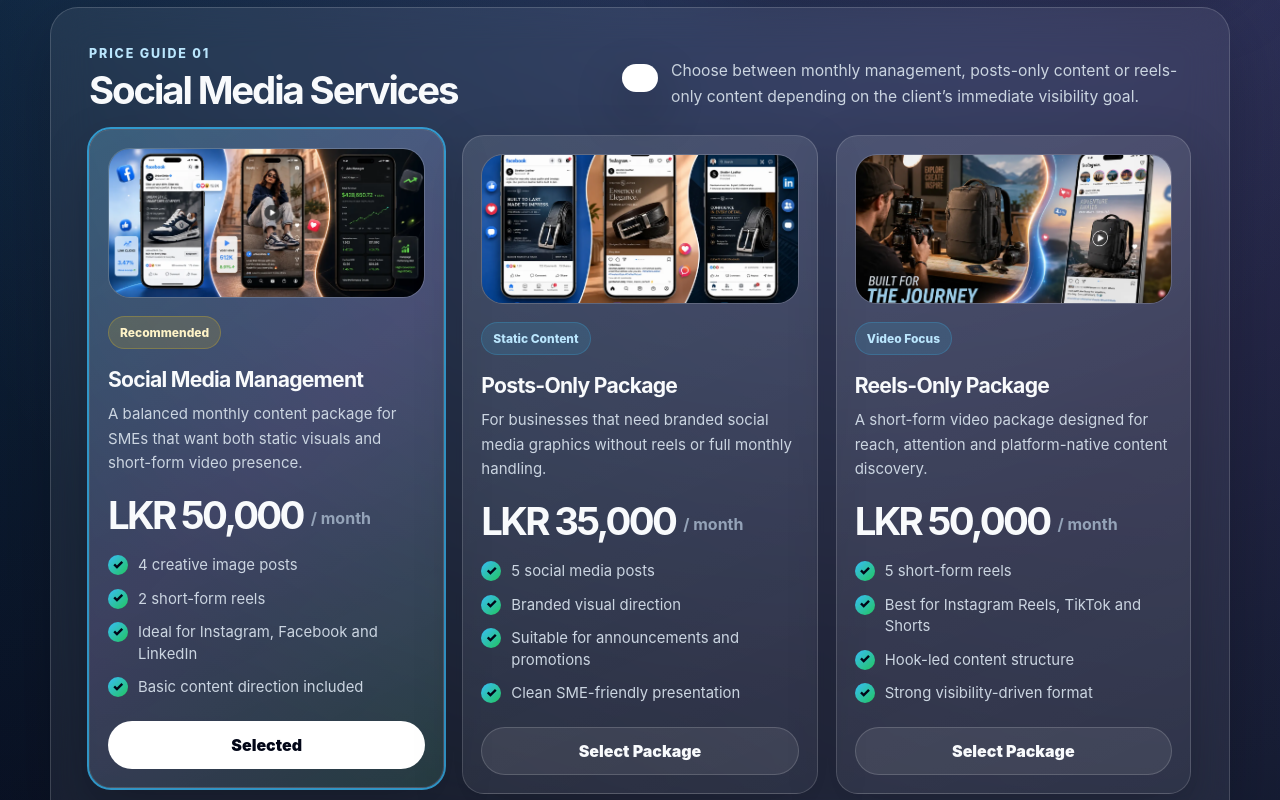
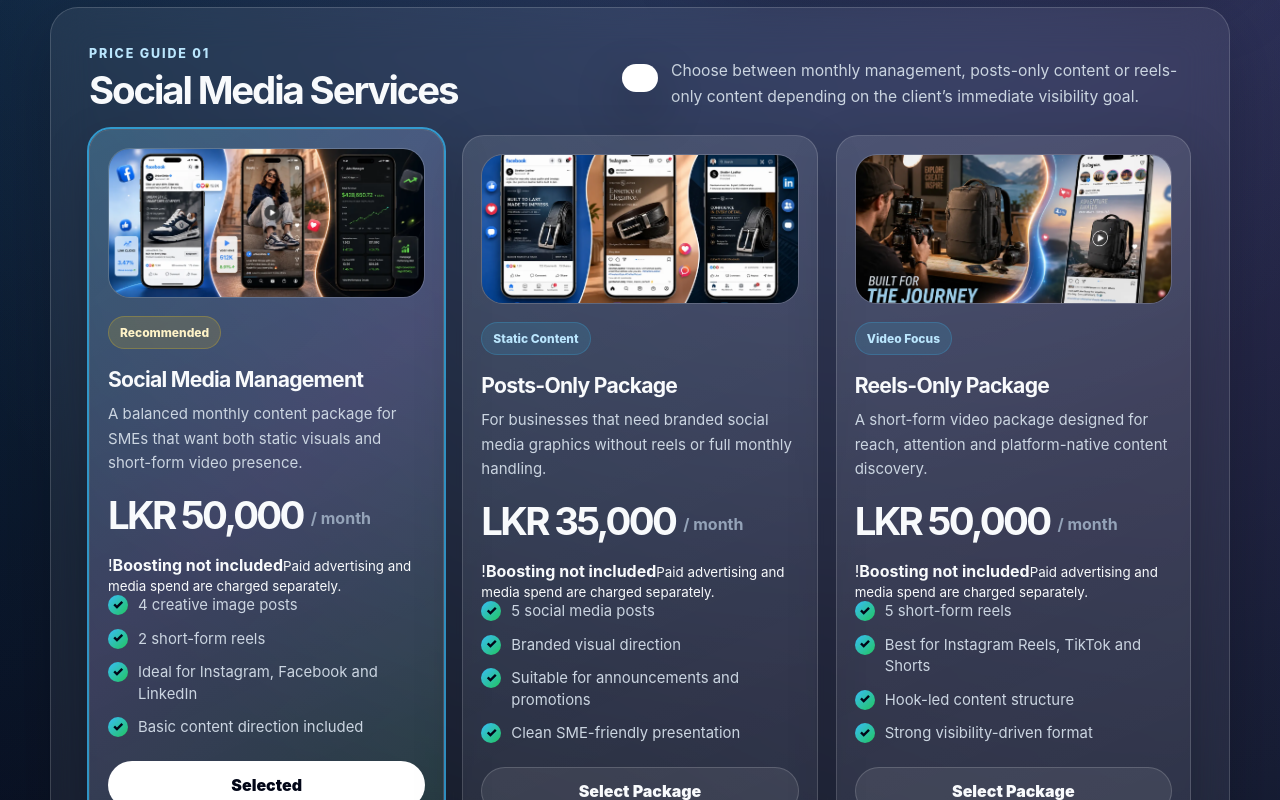
Before and after one commit to comsollk-hash/sme-digital-package-app, a Next.js app: page / in a window 1280 px wide. Shown: the part 800-1600 px from the top of the page. Built offline with nearby package versions, Linux system fonts and the light colour scheme.

Commit message:
Include note for boosting not included in social services
Add boosting note for social category services

```diff
--- a/app/page.tsx
+++ b/app/page.tsx
@@ -146,6 +146,16 @@ function ServiceCard({ service, selected, onSelect }: { service: Service; select
       <h3>{service.title}</h3>
       <p className="desc">{service.description}</p>
       <div className="price"><strong>{formatLKR(service.price)}</strong><span>{service.priceSuffix}</span></div>
+
+{service.category === 'social' && (
+  <div className="boosting-note">
+    <span className="boosting-icon">!</span>
+    <span>
+      <strong>Boosting not included</strong>
+      <small>Paid advertising and media spend are charged separately.</small>
+    </span>
+  </div>
+)}
       <ul className="features">
         {service.features.map((feature) => (
           <li key={feature}><span className="check">✓</span>{feature}</li>
```
